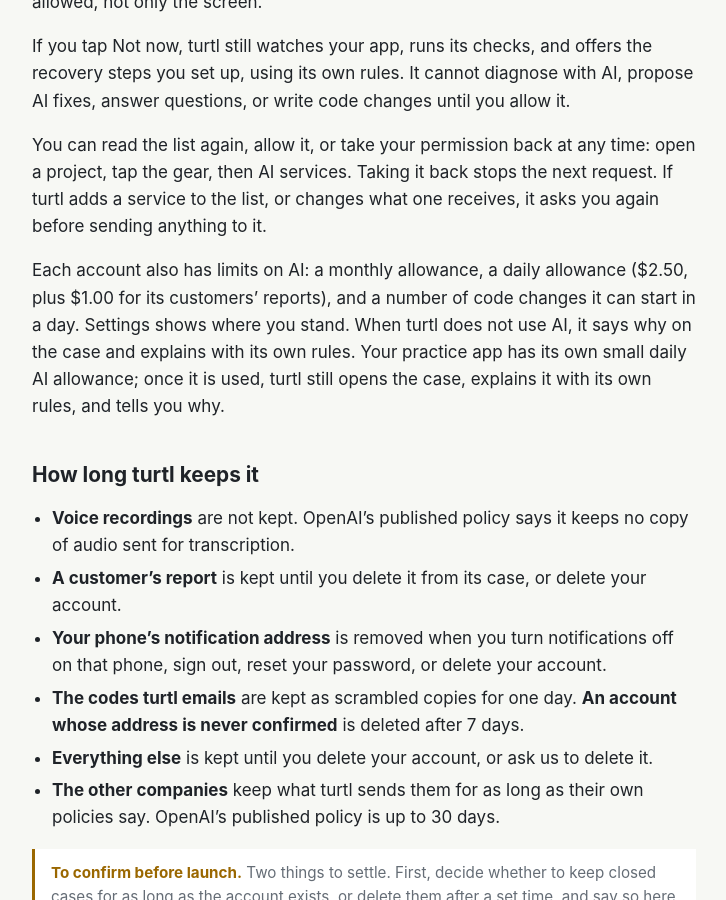
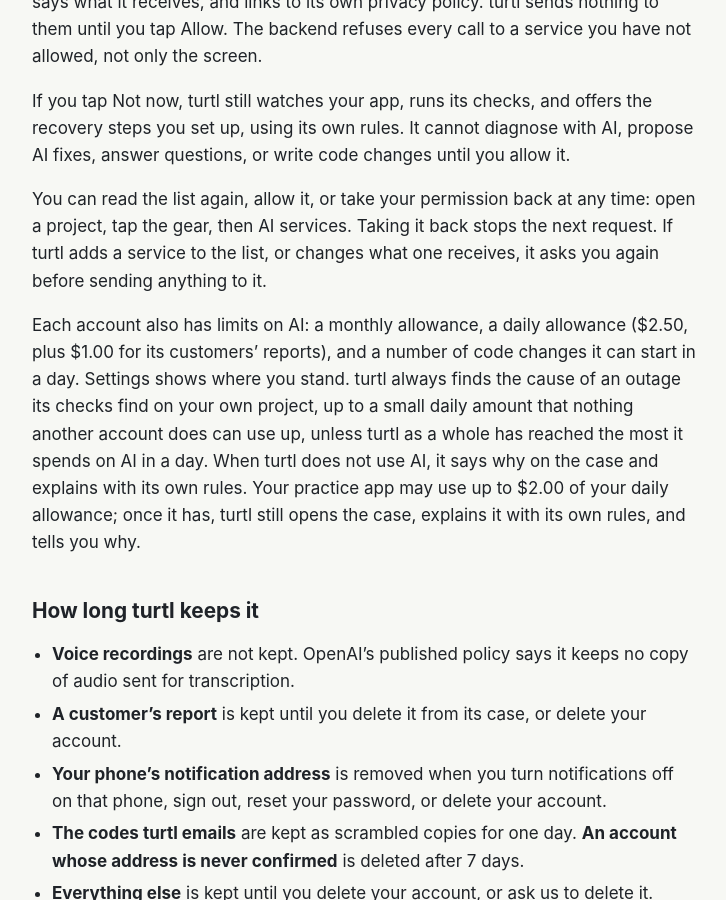
Before and after one commit to ronoktanvir/turtl, a Jekyll site: the page built from site/privacy.md, in a window 1280 px wide and 900 px high, scrolled down 5596 px. Shown: the whole window, without its empty margins (276-1002 px from the left). Built offline with Jekyll 4.4.1, drawn with Linux system fonts in a browser that asks for light colours; our own code applies the rules of GitHub Pages for plain Markdown files; some of the changed text lies outside the part shown.

Commit message:
Say on the site that an owner's outage is always diagnosed and the first reset always sent
The policy now gives the outage guarantee and its one limit (turtl's daily
hard stop), puts the practice app's $2.00 inside the daily allowance, and
says the first reset email of the day is always sent. The terms add the hard
stop beside the account's limits; support says the first reset goes even on a
busy day.

Co-Authored-By: Claude Opus 5.5 <noreply@anthropic.com>

```diff
--- a/site/privacy.md
+++ b/site/privacy.md
@@ -55,7 +55,7 @@ turtl uses what it collects only to do what you installed it for: to notice when
 ## Notifications and emails
 
 - **Notifications.** If you turn them on, turtl sends one when a case needs your decision, and when a fix you allowed in advance has run and your app passed its check. A notification shows the name of your project and one fixed sentence. It never shows your customers' words, your code, or an error. It goes through Expo's push service, which hands it to Apple. You can turn notifications off in the app's settings or in iOS Settings. Your phone's notification address is removed when you turn notifications off on that phone, sign out, reset your password, or delete your account, and it receives nothing once you are signed out.
-- **Emails.** turtl sends you an email only to confirm your address when you sign up with one, and when you ask to reset your password. Each holds a link and a code and nothing else, and is sent through Resend. turtl keeps only scrambled copies of each code, of your address, and of its domain, for one day. An account made with an email address that is never confirmed is deleted after 7 days. turtl sends no newsletters or marketing.
+- **Emails.** turtl sends you an email only to confirm your address when you sign up with one, and when you ask to reset your password. Each holds a link and a code and nothing else, and is sent through Resend. turtl keeps only scrambled copies of each code, of your address, and of its domain, for one day. If you ask for a password reset, turtl always sends the first one of the day; any more wait until tomorrow when it is busy, and a code already sent to you still works. An account made with an email address that is never confirmed is deleted after 7 days. turtl sends no newsletters or marketing.
 
 ## Who receives your data
 
@@ -93,7 +93,7 @@ If you tap Not now, turtl still watches your app, runs its checks, and offers th
 
 You can read the list again, allow it, or take your permission back at any time: open a project, tap the gear, then AI services. Taking it back stops the next request. If turtl adds a service to the list, or changes what one receives, it asks you again before sending anything to it.
 
-Each account also has limits on AI: a monthly allowance, a daily allowance ($2.50, plus $1.00 for its customers' reports), and a number of code changes it can start in a day. Settings shows where you stand. When turtl does not use AI, it says why on the case and explains with its own rules. Your practice app has its own small daily AI allowance; once it is used, turtl still opens the case, explains it with its own rules, and tells you why.
+Each account also has limits on AI: a monthly allowance, a daily allowance ($2.50, plus $1.00 for its customers' reports), and a number of code changes it can start in a day. Settings shows where you stand. turtl always finds the cause of an outage its checks find on your own project, up to a small daily amount that nothing another account does can use up, unless turtl as a whole has reached the most it spends on AI in a day. When turtl does not use AI, it says why on the case and explains with its own rules. Your practice app may use up to $2.00 of your daily allowance; once it has, turtl still opens the case, explains it with its own rules, and tells you why.
 
 ## How long turtl keeps it
 
```
Also changed, not shown: site/support.md (+1 -1 lines), site/terms.md (+1 -1 lines).
